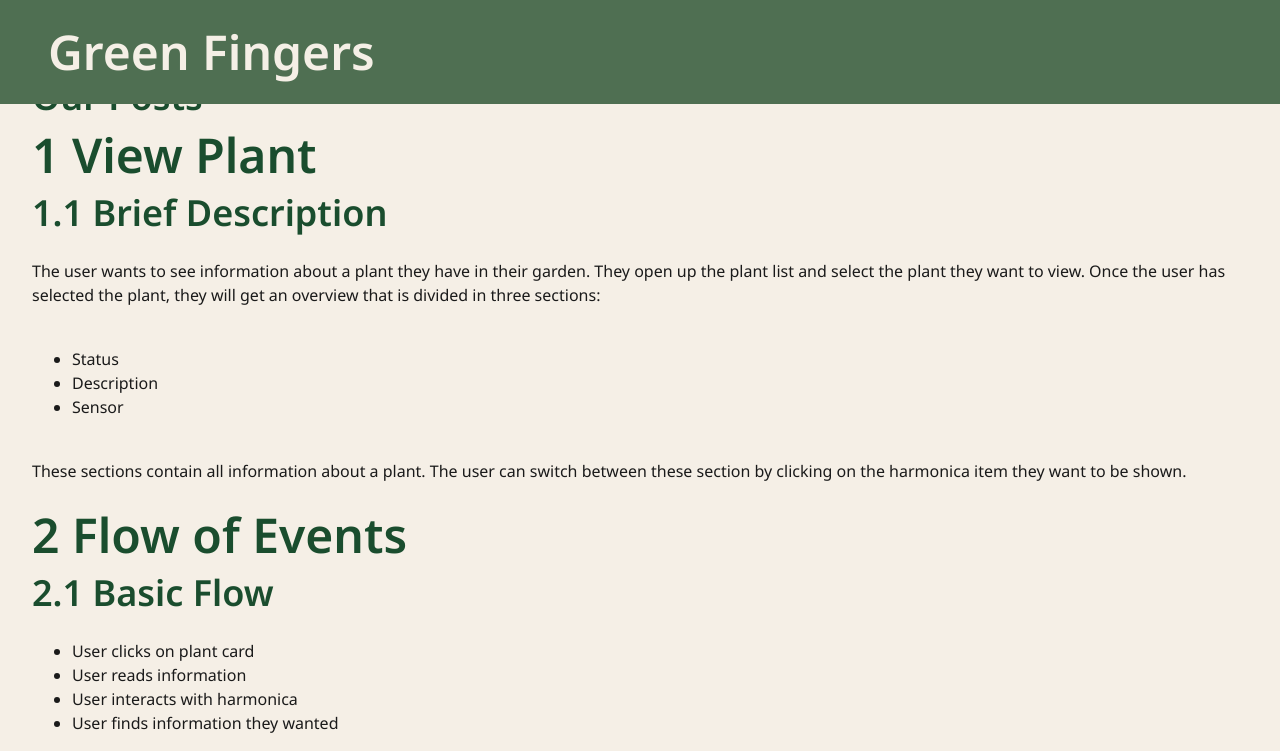
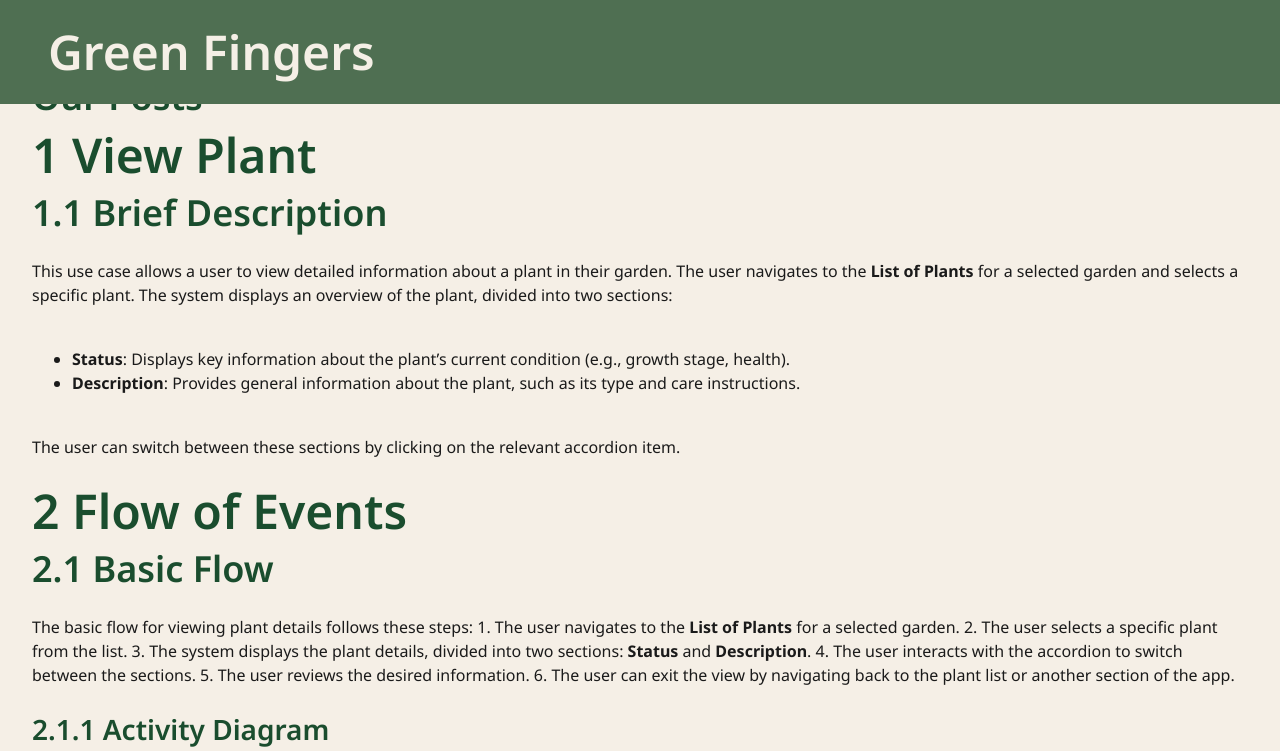
Before and after one commit to Green-Fingers-App/gardeningApp, a Jekyll site: the page built from docs/usecases/CRUD-Plant/viewPlant.md, in a window 1280 px wide and 1400 px high, scrolled down 370 px, cut to the strip 0-751 px from the top of the window. Built offline with Jekyll 4.4.1, drawn with Linux system fonts in a browser that asks for light colours; our own code applies the rules of GitHub Pages for plain Markdown files; some of the changed text lies outside the part shown.

Commit message:
Update viewPlant.md

````diff
--- a/docs/usecases/CRUD-Plant/viewPlant.md
+++ b/docs/usecases/CRUD-Plant/viewPlant.md
@@ -2,46 +2,59 @@
 
 ## 1.1 Brief Description
 
-The user wants to see information about a plant they have in their garden. They open up the plant list and select the plant they want to view.
-Once the user has selected the plant, they will get an overview that is divided in three sections:
+This use case allows a user to view detailed information about a plant in their garden. The user navigates to the **List of Plants** for a selected garden and selects a specific plant. The system displays an overview of the plant, divided into two sections:
+- **Status**: Displays key information about the plant’s current condition (e.g., growth stage, health).
+- **Description**: Provides general information about the plant, such as its type and care instructions.
 
-- Status
-- Description
-- Sensor
-
-These sections contain all information about a plant. The user can switch between these section by clicking on the harmonica item they want to be shown.
+The user can switch between these sections by clicking on the relevant accordion item.
 
 # 2 Flow of Events
 
 ## 2.1 Basic Flow
 
-- User clicks on plant card
-- User reads information
-- User interacts with harmonica
-- User finds information they wanted
+The basic flow for viewing plant details follows these steps:
+	1.	The user navigates to the **List of Plants** for a selected garden.
+	2.	The user selects a specific plant from the list.
+	3.	The system displays the plant details, divided into two sections: **Status** and **Description**.
+	4.	The user interacts with the accordion to switch between the sections.
+	5.	The user reviews the desired information.
+	6.	The user can exit the view by navigating back to the plant list or another section of the app.
 
 ### 2.1.1 Activity Diagram
 
 ![UML flowchart](https://github.com/DHBW-Malte/gardeningApp/blob/main/docs/assets/svg/useCaseDiagrams/viewPlantDetail.drawio.svg)
 
-### 2.1.2 Mock-Up
+### 2.1.3 Narrative
+```gherkin
+  Scenario: User views a plant's details
+    Given the user is on the "List of Plants" for a selected garden
+    When the user selects a specific plant
+    Then the system displays the plant details, divided into "Status" and "Description" sections
 
-### 2.1.3 Narrative
-```
-https://github.com/DHBW-Malte/gardeningApp/blob/main/green-fingers/features/viewPlant.feature#L1-10
+  Scenario: User switches between sections
+    Given the user is viewing the details of a plant
+    When the user clicks on the "Status" or "Description" accordion item
+    Then the corresponding section is expanded, and the other sections are collapsed
+
+  Scenario: User exits the plant details view
+    Given the user is viewing the details of a plant
+    When the user navigates back or to another section
+    Then the system returns the user to the previous view
 ```
 # 3 Special Requirements
 
-(n/a)
+- The accordion must provide a smooth and intuitive user experience for toggling between sections.
+- The plant details should be displayed in a clean and organized format.
 
 # 4 Preconditions
 
-- user must be logged in
-- user must be on the page of a garden
+- The user must be logged in.
+- The user must be in the List of Plants for a selected garden.
+- The selected garden must contain at least one plant.
 
 # 5 Postconditions
 
-(n/a)
+- The user views detailed information about the selected plant.
 
 # 6 Extension Points
 
````
